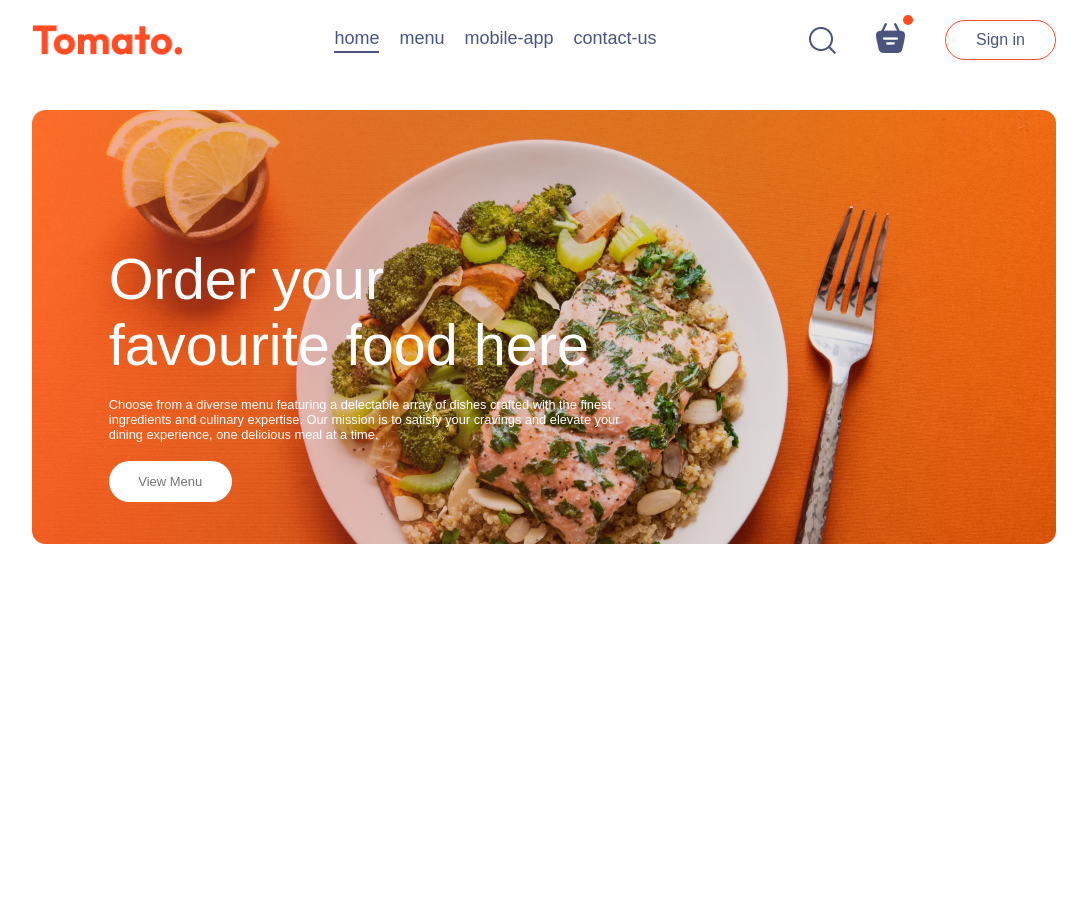
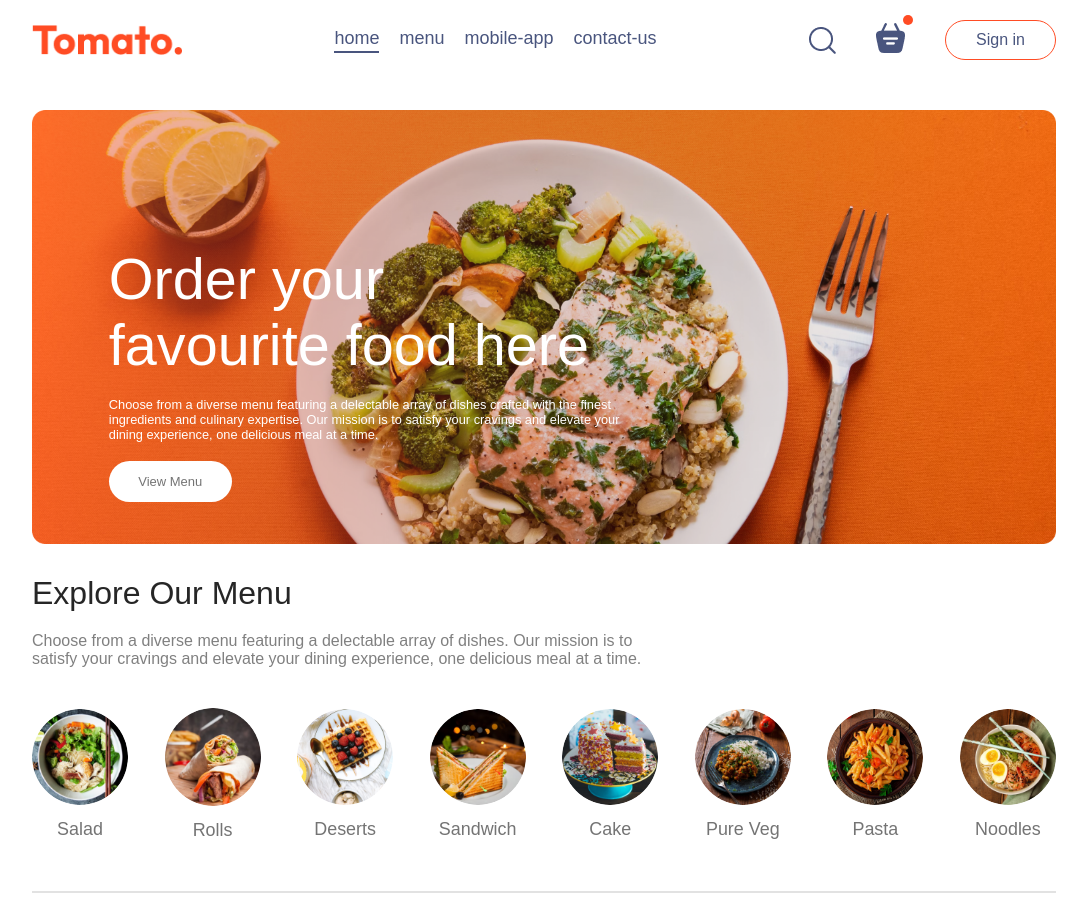
Before and after one commit to Rajakoushik63/FoodDelivary, a React (Vite) app: page / in a window 1280 px wide. Shown: the whole page, without its empty margins (96-1183 px from the left). Before the commit the page ends 800 px from the top, so only its background shows below. Built offline with nearby package versions, Linux system fonts and the light colour scheme.

Commit message:
installed  prop-types module and updated the ExploreMenu and added it in Home page

```diff
--- a/package.json
+++ b/package.json
@@ -10,6 +10,7 @@
     "preview": "vite preview"
   },
   "dependencies": {
+    "prop-types": "^15.8.1",
     "react": "^18.3.1",
     "react-dom": "^18.3.1",
     "react-router-dom": "^7.1.3"
--- a/src/components/ExploreMenu/ExploreMenu.jsx
+++ b/src/components/ExploreMenu/ExploreMenu.jsx
@@ -1,8 +1,47 @@
 // import React from 'react'
+import PropTypes from "prop-types";
+import { menu_list } from "../../assets/assets";
 import "./Exploremenu.css";
 
-const ExploreMenu = () => {
-  return <div></div>;
+const ExploreMenu = ({ category, setCategory }) => {
+  return (
+    <div className="explore-menu" id="explore-menu">
+      <h1>Explore Our Menu</h1>
+      <p className="explore-menu-text">
+        Choose from a diverse menu featuring a delectable array of dishes. Our
+        mission is to satisfy your cravings and elevate your dining experience,
+        one delicious meal at a time.
+      </p>
+      <div className="explore-menu-list">
+        {menu_list.map((item, index) => {
+          return (
+            <div
+              onClick={() =>
+                setCategory((prev) =>
+                  prev === item.menu_name ? "All" : item.menu_name
+                )
+              }
+              key={index}
+              className="explore-menu-list-item"
+            >
+              <img
+                className={category === item.menu_name ? "active" : ""}
+                src={item.menu_image}
+                alt=""
+              />
+              <p>{item.menu_name}</p>
+            </div>
+          );
+        })}
+      </div>
+      <hr />
+    </div>
+  );
+};
+
+ExploreMenu.propTypes = {
+  category: PropTypes.string.isRequired,
+  setCategory: PropTypes.func.isRequired,
 };
 
 export default ExploreMenu;
--- a/src/components/ExploreMenu/Exploremenu.css
+++ b/src/components/ExploreMenu/Exploremenu.css
@@ -0,0 +1,54 @@
+.explore-menu {
+  display: flex;
+  flex-direction: column;
+  gap: 20px;
+}
+.explore-menu h1 {
+  color: #262626;
+  font-weight: 500;
+}
+.explore-menu-text {
+  max-width: 60%;
+  color: #808080;
+}
+.explore-menu-list {
+  display: flex;
+  justify-content: space-between;
+  align-items: center;
+  gap: 30px;
+  text-align: center;
+  margin: 20px 0px;
+  overflow-x: scroll;
+}
+.explore-menu-list::-webkit-scrollbar {
+  display: none;
+}
+.explore-menu-list-item img {
+  width: 7.5vw;
+  min-width: 80px;
+  cursor: pointer;
+  border-radius: 50%;
+  transition: 0.2s;
+}
+.explore-menu-list-item .active {
+  border: 4px solid tomato;
+  padding: 2px;
+}
+.explore-menu-list-item p {
+  margin-top: 10px;
+  color: #747474;
+  font-size: max(1.4vw, 16px);
+  cursor: pointer;
+}
+.explore-menu hr {
+  margin: 10px 0px;
+  height: 2px;
+  background-color: #e2e2e2;
+  border: none;
+}
+@media (max-width: 1050px) {
+  .explore-menu-text {
+    max-width: 100%;
+    font-size: 14px;
+  }
+}
--- a/src/components/Home/Home.jsx
+++ b/src/components/Home/Home.jsx
@@ -1,11 +1,15 @@
 // import React from 'react'
+import { useState } from "react";
+import ExploreMenu from "../ExploreMenu/ExploreMenu";
 import Header from "../Header/Header";
 import "./Home.css";
 
 const Home = () => {
+  const [category, setCategory] = useState("All");
   return (
     <div>
       <Header />
+      <ExploreMenu category={category} setCategory={setCategory} />
     </div>
   );
 };
```
Also changed, not shown: 1 other file (tests, documents, lock files or other folders).
